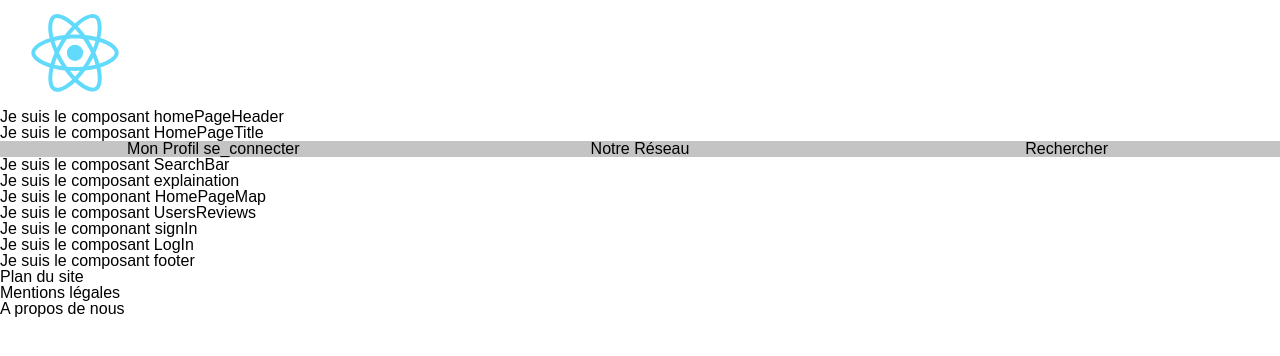
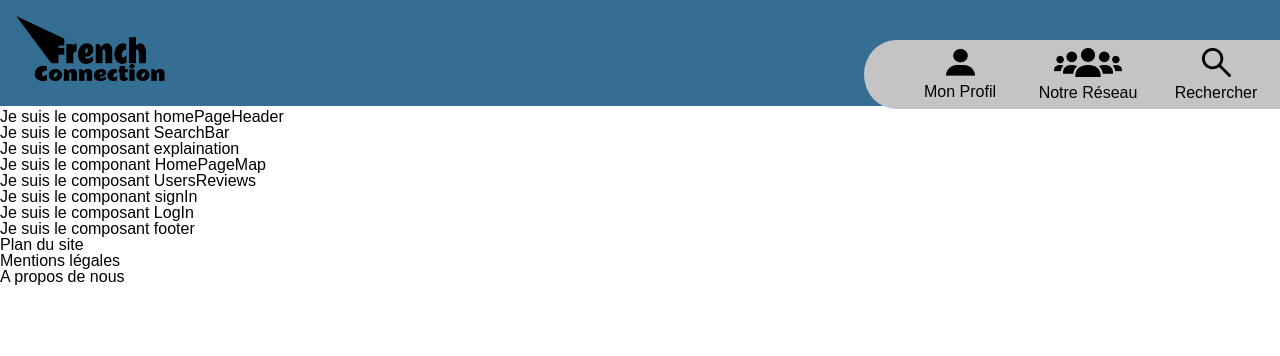
Before and after one commit to laurentlaubie/French_connexion_Front, a React app: page / in a window 1280 px wide. Built offline with nearby package versions, Linux system fonts and the light colour scheme.

Commit message:
feat: adding header on mobile and desktop

```diff
--- a/src/components/App/styles.css
+++ b/src/components/App/styles.css
@@ -1,3 +1,6 @@
+html,body {
+  height:100%;
+}
 .app img {
   max-width: 150px;
 }
--- a/src/components/HomePageTitle/homePageTitle.scss
+++ b/src/components/HomePageTitle/homePageTitle.scss
@@ -1,7 +1,33 @@
+.homePageTitle{
 
 
-  @media only screen and (max-width : 1100px){ /* You can edit the max-width value to match what you need */
+  &__logo__desktop{
+    display:none;
+  }
+  &__logo__mobile{
+    position: absolute;
+    top: 3%;
+    margin: auto;
+    width: 50px;
+    left: 40%;
+  }
+}
+
+  @media only screen and (min-width: 601px) { /* You can edit the max-width value to match what you need */
     .homePageTitle{
-     display:none;
+      background-color: #346e93;
+      position: absolute;
+      top: 0;
+      width: 100%;
+
+    &__logo__mobile{
+      display:none;
+    }
+    &__logo__desktop{
+      display:block;
+      margin: 1em 1em;
+      width: 200px;
+    }
+
     }
   }
--- a/src/components/HomePageTitle/index.js
+++ b/src/components/HomePageTitle/index.js
@@ -1,10 +1,14 @@
 import React from 'react';
 
 import './homePageTitle.scss';
+import LogoMobile from 'src/assets/pictures/logo_mobile.png';
+import LogoDesktop from 'src/assets/pictures/logo_desktop.png';
+
 
 const HomePageTitle = () => (
   <div className="homePageTitle">
-    Je suis le composant HomePageTitle
+    <img src={LogoMobile} className="homePageTitle__logo__mobile" />
+    <img src={LogoDesktop} className="homePageTitle__logo__desktop" />
   </div>
 );
 
--- a/src/components/NavBar/index.js
+++ b/src/components/NavBar/index.js
@@ -1,13 +1,18 @@
 import React from 'react';
 
 import './navBar.scss';
+import network from 'src/assets/pictures/network.png';
+import profile from 'src/assets/pictures/profile.png';
+import search from 'src/assets/pictures/search.png';
 
 const NavBar = () => (
+
   <div className="navBar">
+    <div className="navBar__Rounded">.</div>
     <ul className="navBar__List">
-      <li className="navBar__Profile"> Mon Profil se_connecter </li>
-      <li className="navBar__Network"> Notre Réseau </li>
-      <li className="navBar__Search"> Rechercher </li>
+      <li className="navBar__Profile"> <img src={profile} /> <div className="navBar__Title"> Mon Profil  </div> </li>
+      <li className="navBar__Network"> <img src={network} /> <div className="navBar__Title"> Notre Réseau </div> </li>
+      <li className="navBar__Search"> <img src={search} /> <div className="navBar__Title"> Rechercher </div> </li>
     </ul>
   </div>
 );
--- a/src/components/NavBar/navBar.scss
+++ b/src/components/NavBar/navBar.scss
@@ -1,5 +1,6 @@
 .navBar{
-
+  position: fixed;
+  bottom:0;
   background-color: #C4C4C4;
   width: 100%;
   color:#000000;
@@ -10,10 +11,53 @@
     justify-content: space-around;
     flex-wrap: wrap;
     align-items:center;
+    position: relative;
+    z-index: 5;
 
+  }
+
+  &__Title{
+    margin-top: 0.3em;
+  }
+
+  &__Rounded{
+    display: none;
   }
 }
 
 .navBar li{
   width: 33%;
 }
+
+.navBar img{
+  display :block;
+  margin: auto;
+  margin-bottom: 0.5em;
+  margin-top: 0.5em;
+}
+
+@media only screen and (min-width: 601px) {
+  .navBar {
+    position: fixed;
+    top: 5%;
+    bottom: unset;
+    right: 0;
+    width: 30%;
+
+    &__Title{
+      margin-top: 0.5em;
+      margin-bottom: 0.5em;
+    }
+
+    &__Rounded{
+      display: block;
+      position: absolute;
+      left: -2em;
+      background-color: #c4c4c4;
+      color:#c4c4c4 ;
+      width: 4em;
+      height: 100%;
+      border-radius: 50%;
+    }
+  }
+}
--- a/src/components/OtherPagesHeader/headerPages.scss
+++ b/src/components/OtherPagesHeader/headerPages.scss
@@ -1,5 +1,10 @@
 .otherPagesHeader{
-  position: absolute;
-  bottom: 0;
+
   width:100%;
 }
+
+@media only screen and (min-width: 601px) {
+  .otherPagesHeader {
+
+  }
+}
```
Also changed, not shown: src/assets/pictures/logo_desktop.png (added), src/assets/pictures/logo_mobile.png (added), src/assets/pictures/network.png (added), src/assets/pictures/profile.png (added), src/assets/pictures/search.png (added).
